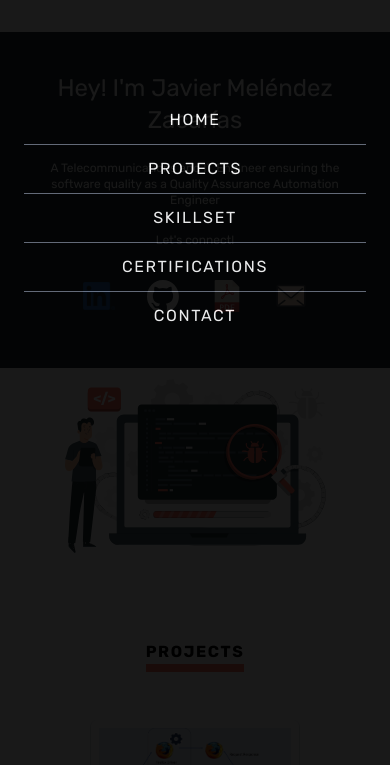
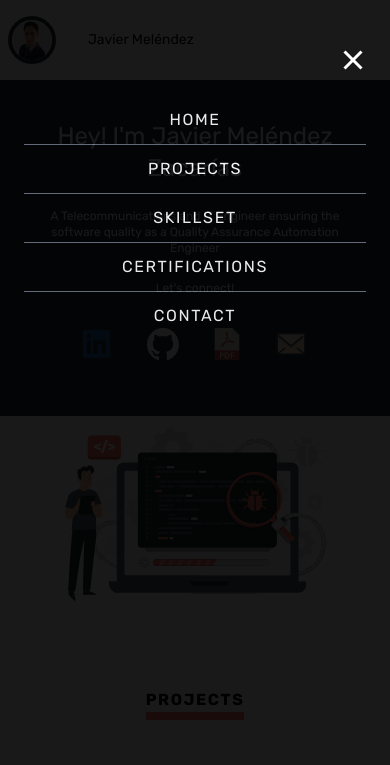
Before and after one commit to Krarid/Portfolio, a website: page index.html in a window 390 px wide. Both pictures are taken after a click on the button 378 px from the left and 40 px from the top of the page. Shown: the top 765 px of the page. Drawn offline with Linux system fonts and the light colour scheme; files whose address does not match are found by name.

Commit message:
Fix bug the after selecting the hamburger icon
Sometimes after selecting the hamburger icon in mobile view the header didn't render correctly

```diff
--- a/input.css
+++ b/input.css
@@ -56,7 +56,7 @@
     width: 24px;
     height: 3px;
     top: 0;
-    right: 25px;
+    right: 0px;
     background: #000;
     transform: rotate(0);
     transition: all 0.5s;
--- a/js/script.js
+++ b/js/script.js
@@ -13,7 +13,7 @@ function navToggle() {
 $( function() {
     // Click on hamburger icon and then open mobile header
     $('#menu-btn').on('click', (e) => {
-        $(e.target).parent().toggleClass('open')
+        $('#menu-btn').toggleClass('open')
         $menu = $('#menu').toggleClass(['flex', 'hidden'])
     })
 
```
Also changed, not shown: css/style.css.
